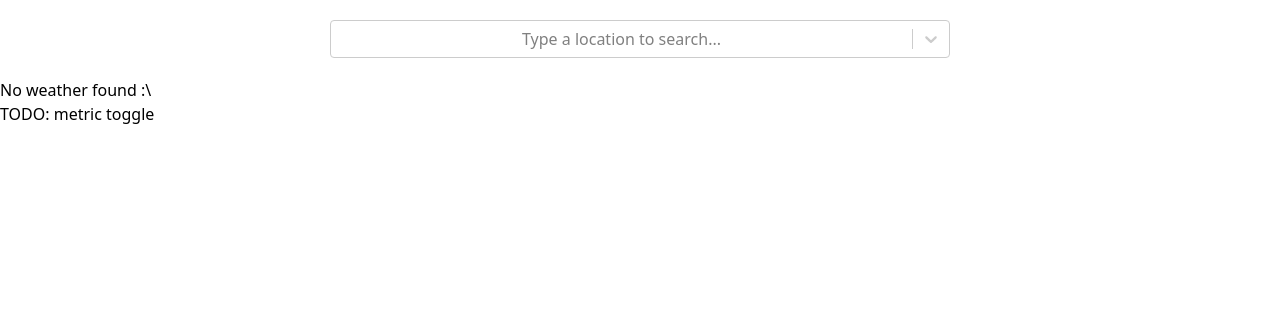
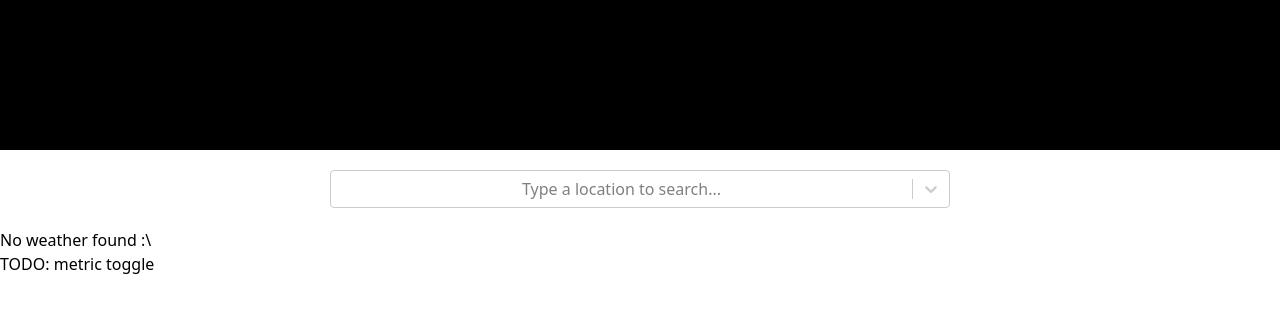
Before and after one commit to dvub/weather-app, a Next.js app: page / in a window 1280 px wide. Shown: the top 312 px of the page. Built offline with nearby package versions, Linux system fonts and the light colour scheme; no server answers.

Commit message:
Work on implementing threejs background

```diff
--- a/app/page.tsx
+++ b/app/page.tsx
@@ -1,5 +1,6 @@
 'use client';
 import LocationSelector from '@/components/locationSelector';
+import WeatherBackground from '@/components/WeatherBackground';
 import WeatherDisplay from '@/components/WeatherDisplay';
 import { WeatherAPIResponse } from '@/types/';
 import axios from 'axios';
@@ -40,6 +41,7 @@ export default function Home() {
 
 	return (
 		<main>
+			<WeatherBackground weather={weather!} />
 			<LocationSelector setCoordinates={setCoordinates} />
 			<WeatherDisplay weather={weather} />
 			<p>TODO: metric toggle</p>
--- /dev/null
+++ b/components/WeatherBackground.tsx
@@ -0,0 +1,32 @@
+import { WeatherAPIResponse } from '@/types';
+import { Canvas } from '@react-three/fiber';
+import { SphereGeometry } from 'three';
+import * as THREE from 'three';
+import { getRandomNumber } from '@/lib/index';
+
+export default function WeatherBackground(props: {
+	weather: WeatherAPIResponse;
+}) {
+	const sphere = () => {
+		const position = new THREE.Vector3(
+			getRandomNumber(-100, 100),
+			getRandomNumber(-100, 100),
+			getRandomNumber(0, 100)
+		);
+		return (
+			<mesh position={position}>
+				<sphereGeometry args={[0.5, 16, 16]} />
+				<meshStandardMaterial color={'white'} />
+			</mesh>
+		);
+	};
+
+	const stars = new Array(1000).fill(sphere());
+
+	return (
+		<Canvas className='w-full h-[10rem ] absolute bg-black'>
+			<ambientLight />
+			{stars}
+		</Canvas>
+	);
+}
--- a/components/WeatherDisplay.tsx
+++ b/components/WeatherDisplay.tsx
@@ -4,6 +4,7 @@ import LocalTimeDisplay from './LocalTimeDisplay';
 import WindDisplay from './WindDisplay';
 import MiscDisplay from './MiscDisplay';
 import OverviewDisplay from './OverviewDisplay';
+import WeatherBackground from './WeatherBackground';
 
 export default function WeatherDisplay(props: {
 	weather: WeatherAPIResponse | undefined;
--- /dev/null
+++ b/lib/index.ts
@@ -0,0 +1,3 @@
+export const getRandomNumber = (min: number, max: number) => {
+    return Math.floor(Math.random() * (max - min + 1)) + min;
+  };
```
